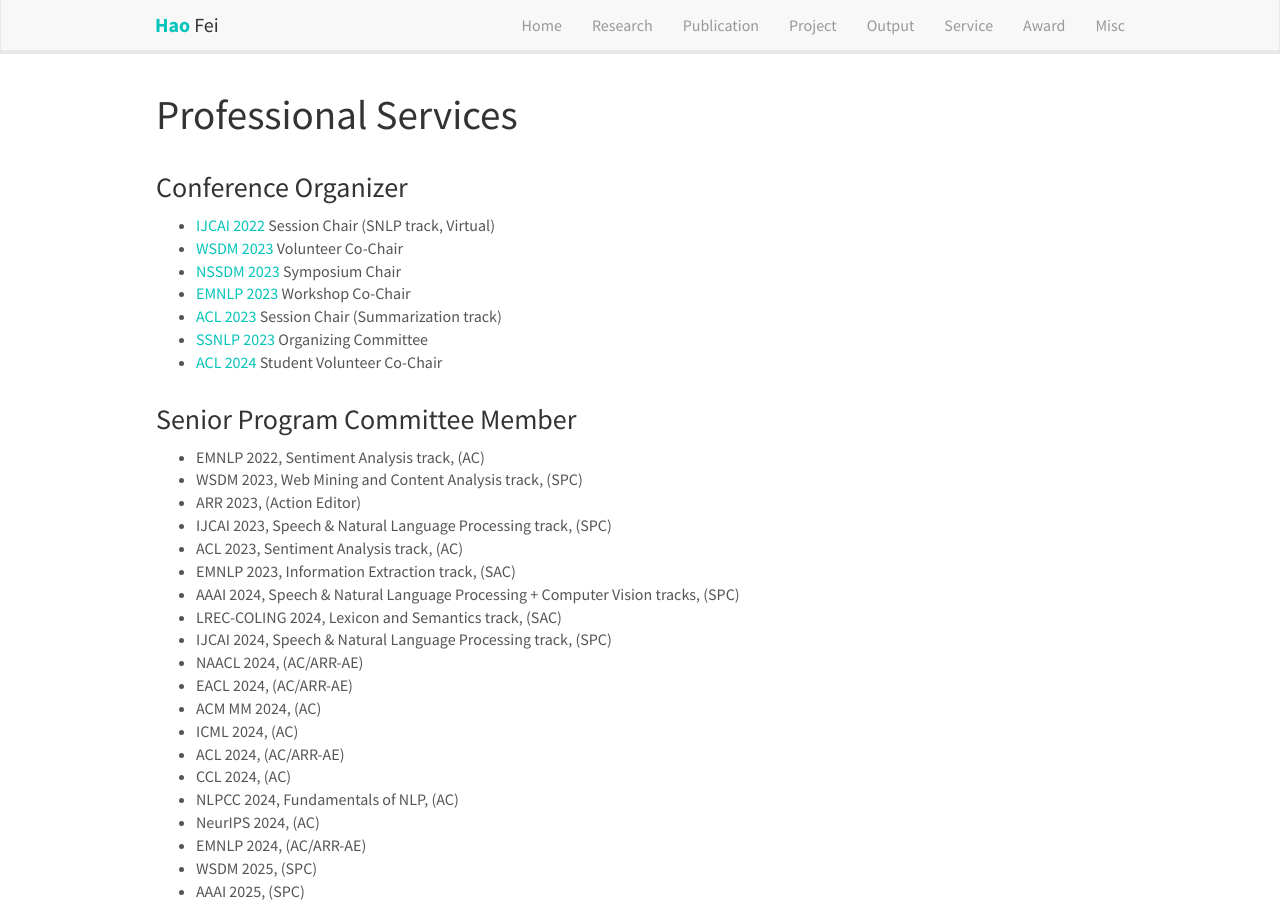
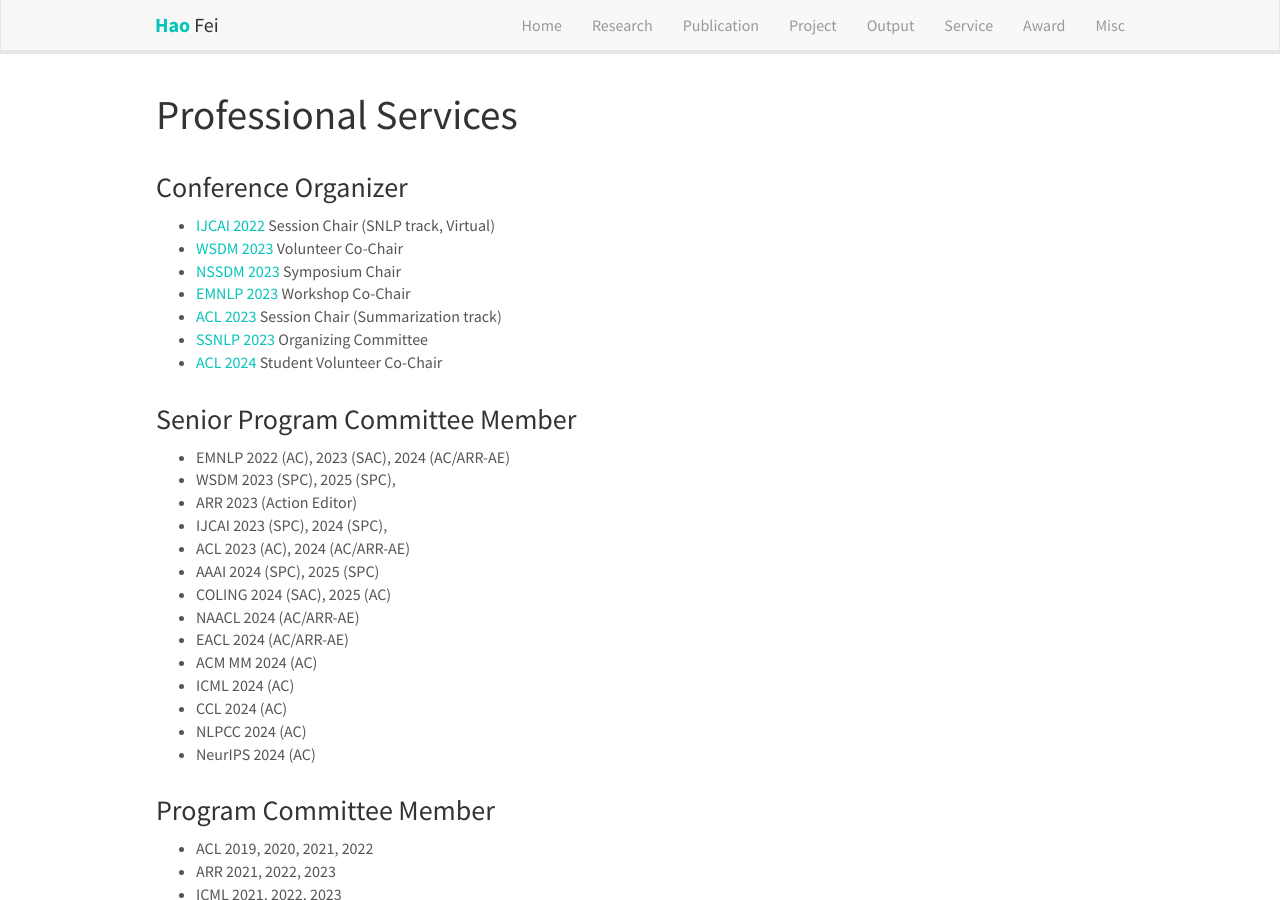
Before and after one commit to scofield7419/scofield7419.github.io, a Jekyll site: the page built from _pages/services.md, in a window 1280 px wide and 900 px high. Built offline with Jekyll 4.4.1, drawn with Linux system fonts in a browser that asks for light colours; nearby versions of some CDN libraries; comment, search, counter and statistics services are not loaded; a style sheet for code colours, icons or effects is not loaded.

Commit message:
Update services.md

```diff
--- a/_pages/services.md
+++ b/_pages/services.md
@@ -28,26 +28,20 @@
 
 ### Senior Program Committee Member
 
-- EMNLP 2022, Sentiment Analysis track, (AC)
-- WSDM 2023, Web Mining and Content Analysis track, (SPC)
-- ARR 2023, (Action Editor)
-- IJCAI 2023, Speech & Natural Language Processing track, (SPC)
-- ACL 2023, Sentiment Analysis track, (AC)
-- EMNLP 2023, Information Extraction track, (SAC)
-- AAAI 2024, Speech & Natural Language Processing + Computer Vision tracks, (SPC)
-- LREC-COLING 2024, Lexicon and Semantics track, (SAC)
-- IJCAI 2024, Speech & Natural Language Processing track, (SPC)
-- NAACL 2024, (AC/ARR-AE)
-- EACL 2024, (AC/ARR-AE)
-- ACM MM 2024, (AC)
-- ICML 2024, (AC)
-- ACL 2024, (AC/ARR-AE)
-- CCL 2024, (AC)
-- NLPCC 2024, Fundamentals of NLP, (AC)
-- NeurIPS 2024, (AC)
-- EMNLP 2024, (AC/ARR-AE)
-- WSDM 2025, (SPC)
-- AAAI 2025, (SPC)
+- EMNLP 2022 (AC), 2023 (SAC), 2024 (AC/ARR-AE)
+- WSDM 2023 (SPC), 2025 (SPC),
+- ARR 2023 (Action Editor)
+- IJCAI 2023 (SPC), 2024 (SPC),
+- ACL 2023 (AC), 2024 (AC/ARR-AE)
+- AAAI 2024 (SPC), 2025 (SPC)
+- COLING 2024 (SAC), 2025 (AC)
+- NAACL 2024 (AC/ARR-AE)
+- EACL 2024 (AC/ARR-AE)
+- ACM MM 2024 (AC)
+- ICML 2024 (AC)
+- CCL 2024 (AC)
+- NLPCC 2024 (AC)
+- NeurIPS 2024 (AC)
 
 
 
```
